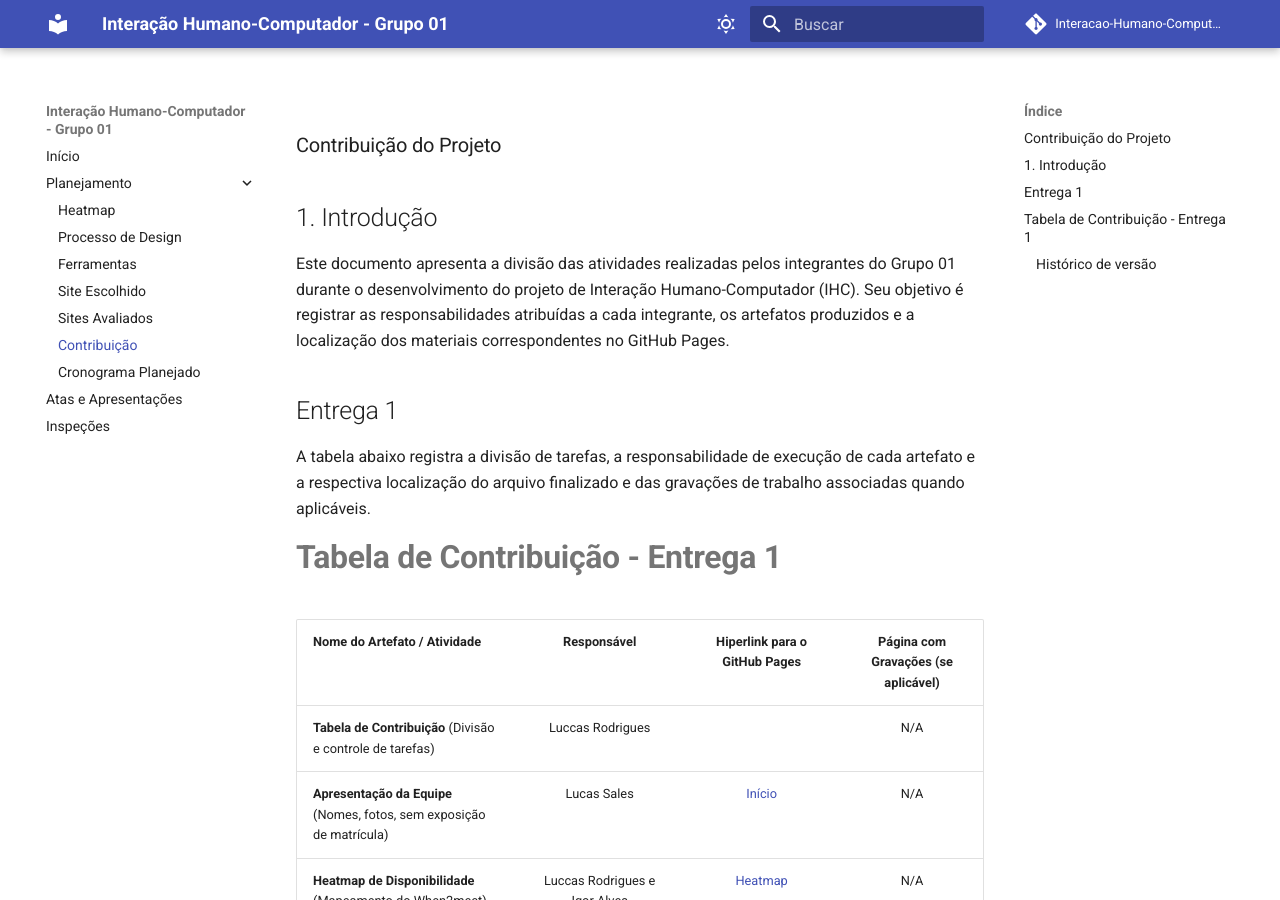
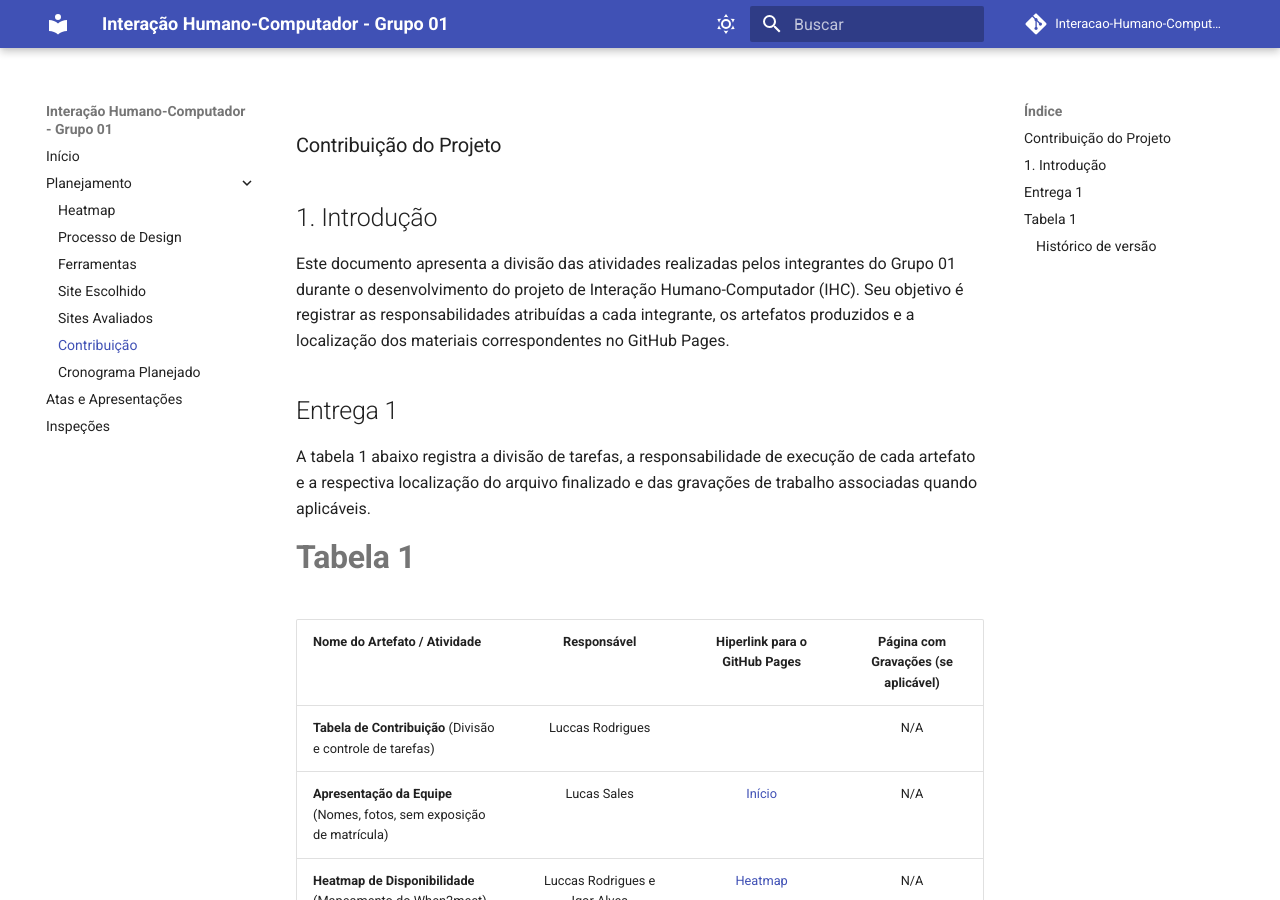
Before and after one commit to Interacao-Humano-Computador/2026.2-Grupo01, an MkDocs documentation site: the page built from docs/planejamento/cronograma/contribuicao.md, in a window 1280 px wide and 900 px high. Built offline with MkDocs 1.6.1 and Material for MkDocs 9.7.7, drawn with Linux system fonts in a browser that asks for light colours; comment, search, counter and statistics services are not loaded.

```diff
--- a/docs/planejamento/cronograma/contribuicao.md
+++ b/docs/planejamento/cronograma/contribuicao.md
@@ -5,9 +5,9 @@
 
 ## Entrega 1
 
-A tabela abaixo registra a divisão de tarefas, a responsabilidade de execução de cada artefato e a respectiva localização do arquivo finalizado e das gravações de trabalho associadas quando aplicáveis.
+A tabela 1 abaixo registra a divisão de tarefas, a responsabilidade de execução de cada artefato e a respectiva localização do arquivo finalizado e das gravações de trabalho associadas quando aplicáveis.
 
-# **Tabela de Contribuição - Entrega 1**
+# **Tabela 1**
 
 | Nome do Artefato / Atividade | Responsável | Hiperlink para o GitHub Pages | Página com Gravações (se aplicável) |
 | :--- | :---: | :---: | :---: |
```
